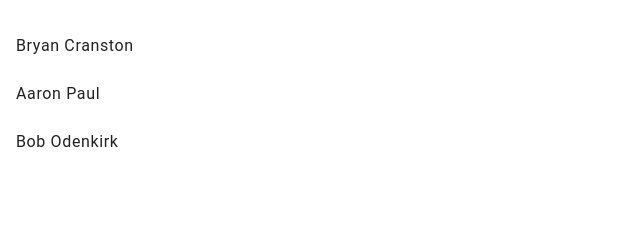
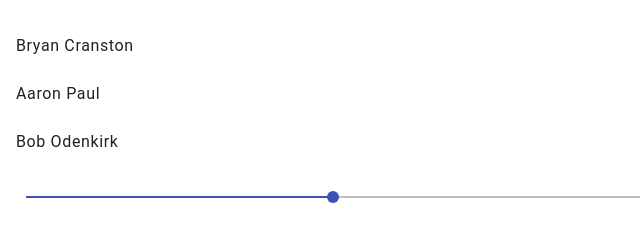
Before and after one commit to Emmanuel-Fofeyin/ICS2O-Unit1-05-HTML, a plain HTML site: page index2.html in a window 1280 px wide. Shown: the whole page, without its empty margins (0-640 px from the left). Drawn offline with nearby package versions, Linux system fonts and the light colour scheme.

Commit message:
added code to line 40 in index2.html

```diff
--- a/index2.html
+++ b/index2.html
@@ -37,5 +37,8 @@
     </span>
   </li>
 </ul>
+    <!-- Slider with Starting Value -->
+<input class="mdl-slider mdl-js-slider" type="range"
+  min="0" max="100" value="25" tabindex="0">
   </body>
 </html>
```
